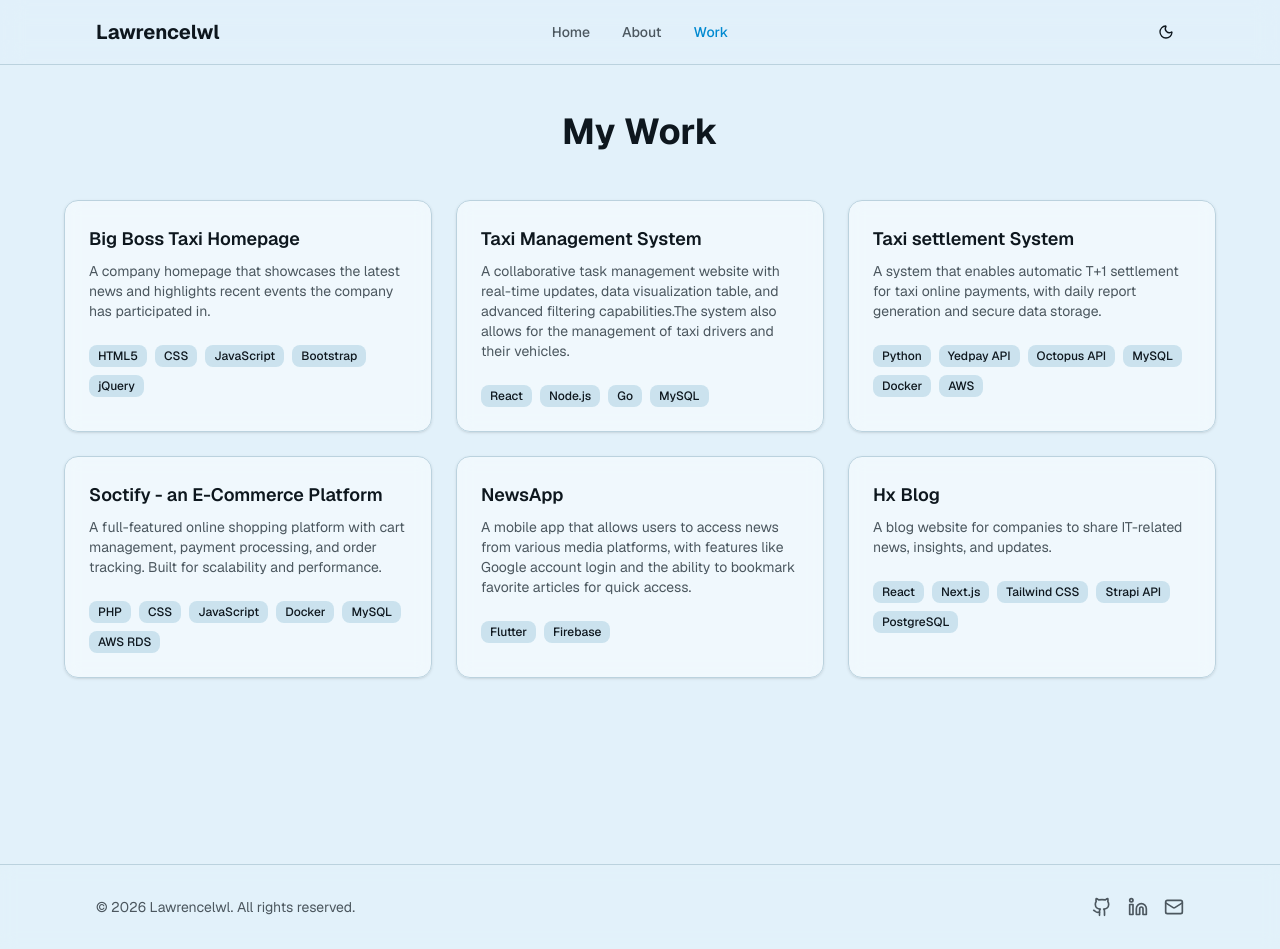
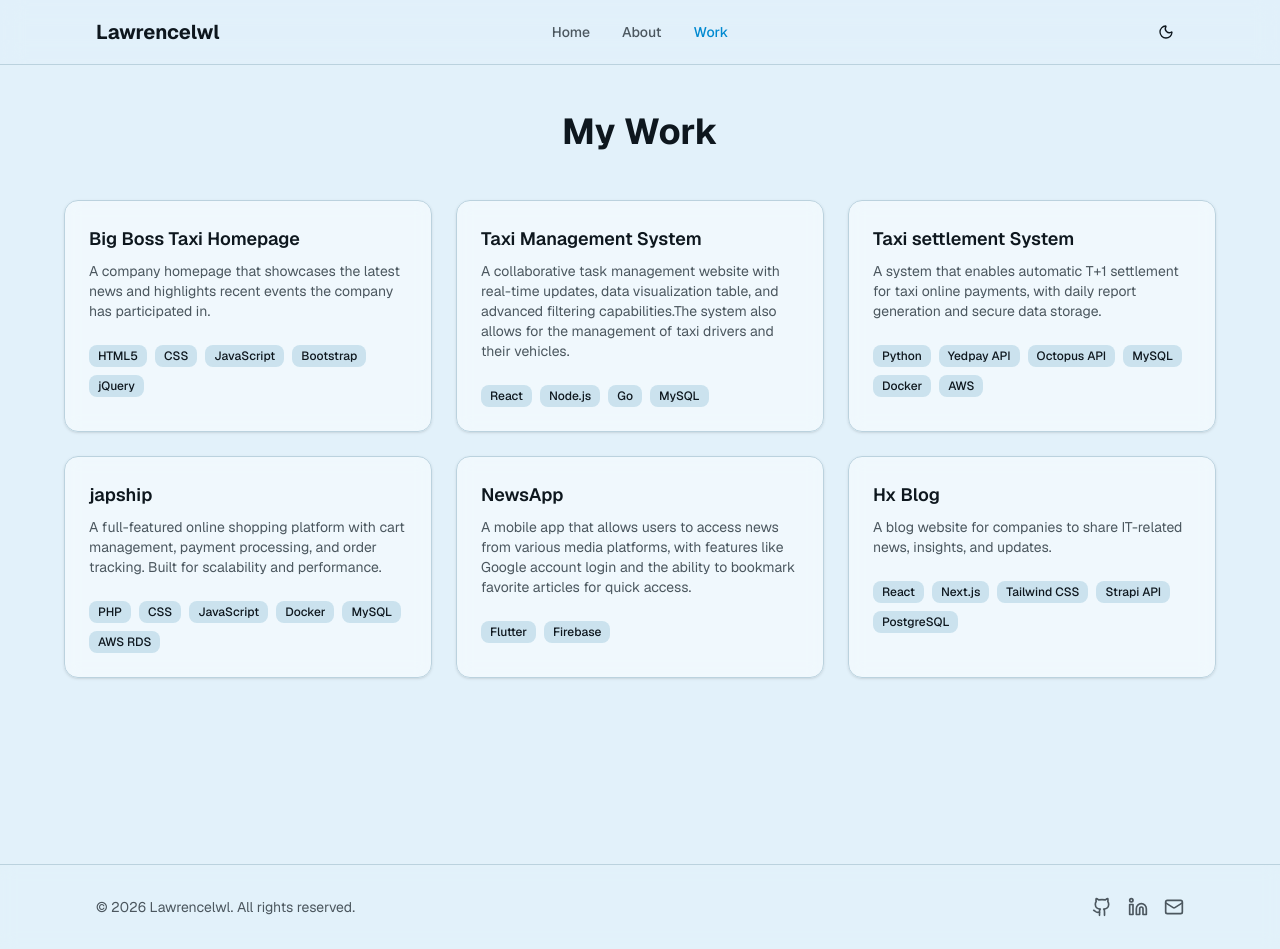
Before and after one commit to Lawrencelwl/Lawrencelwl, a Next.js app: page /work in a window 1280 px wide. Built offline with nearby package versions, Linux system fonts and the light colour scheme.

Commit message:
update: project

```diff
--- a/app/work/page.tsx
+++ b/app/work/page.tsx
@@ -27,7 +27,7 @@ const projects = [
     ],
   },
   {
-    title: "Soctify - an E-Commerce Platform",
+    title: "japship",
     description:
       "A full-featured online shopping platform with cart management, payment processing, and order tracking. Built for scalability and performance.",
     technologies: ["PHP", "CSS", "JavaScript", "Docker", "MySQL", "AWS RDS"],
@@ -50,6 +50,36 @@ const projects = [
       "PostgreSQL",
     ],
   },
+  // {
+  //   title: "",
+  //   description: "",
+  //   technologies: [],
+  // },
+  // {
+  //   title: "",
+  //   description: "",
+  //   technologies: [],
+  // },
+  // {
+  //   title: "",
+  //   description: "",
+  //   technologies: [],
+  // },
+  // {
+  //   title: "",
+  //   description: "",
+  //   technologies: [],
+  // },
+  // {
+  //   title: "",
+  //   description: "",
+  //   technologies: [],
+  // },
+  // {
+  //   title: "",
+  //   description: "",
+  //   technologies: [],
+  // },
 ];
 
 export default function WorkPage() {
```
